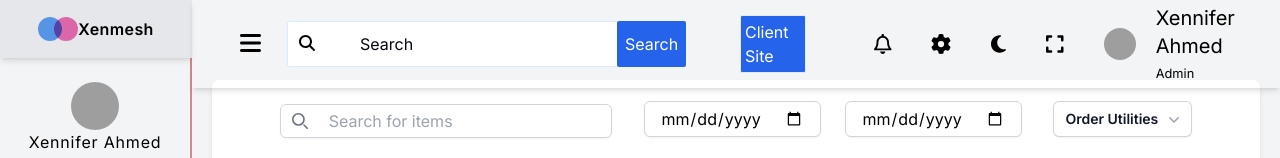
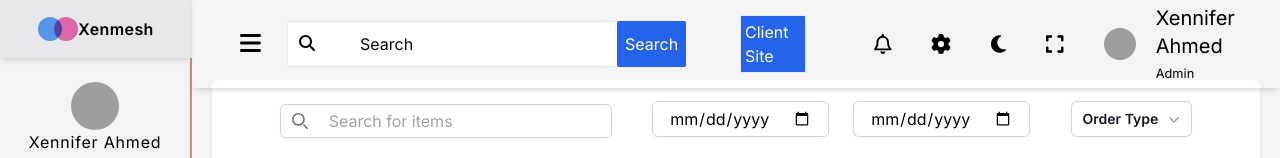
Before and after one commit to ImranGreet/xenmesh-restaurant-management-service, a Vue app: page /admin/order-list in a window 1280 px wide. Shown: the top 158 px of the page. Built offline with nearby package versions, Linux system fonts and the light colour scheme; grey boxes are pictures that could not be loaded; what @formkit/vue would draw is missing.

Commit message:
order type is defined

```diff
--- a/src/components/Utilities/FormUtility/SearchFormComp.vue
+++ b/src/components/Utilities/FormUtility/SearchFormComp.vue
@@ -87,7 +87,7 @@
               <MenuButton
                 v-if="orderUtility"
                 class="inline-flex w-full justify-center gap-x-1.5 rounded-md bg-white px-3 py-2 text-sm font-semibold text-gray-900 shadow-sm ring-1 ring-inset ring-gray-300 hover:bg-gray-50 focus-visible:outline-none">
-                Order Utilities
+                Order Type
                 <ChevronDownIcon
                   class="-mr-1 h-5 w-5 text-gray-400"
                   aria-hidden="true" />
```
